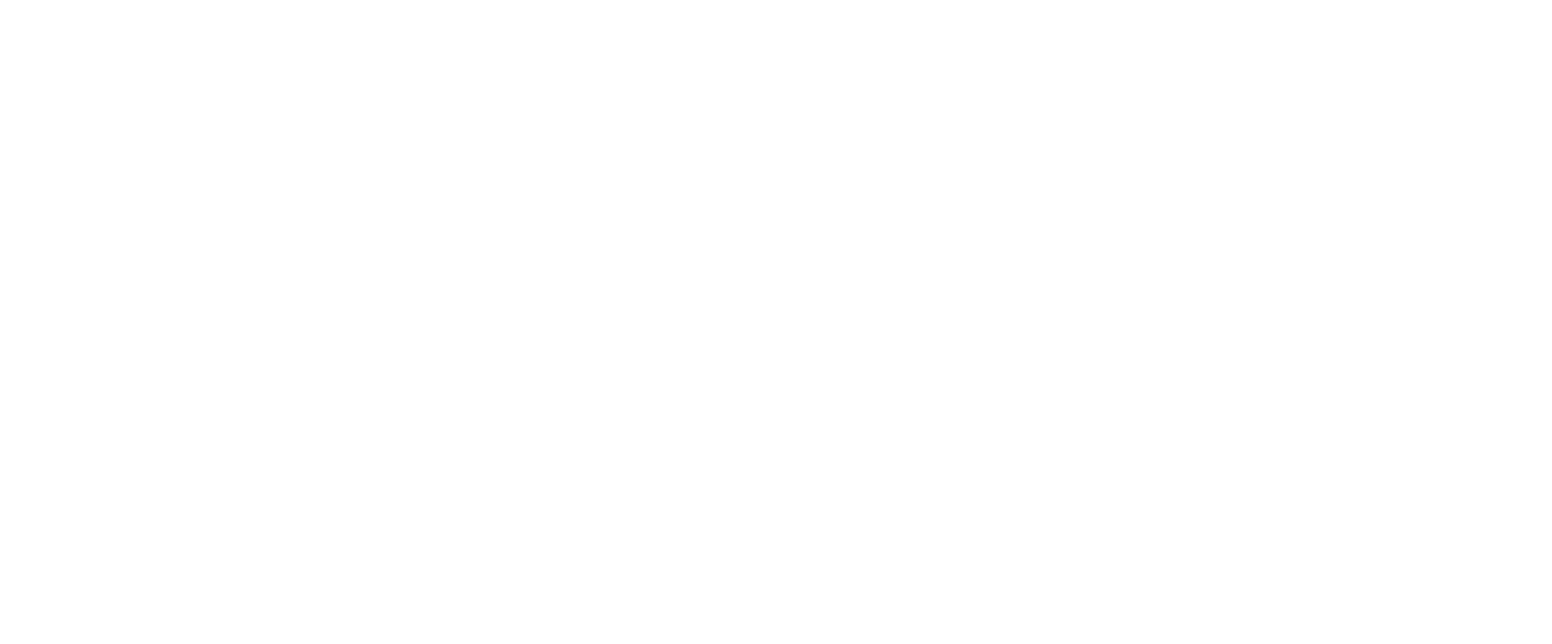
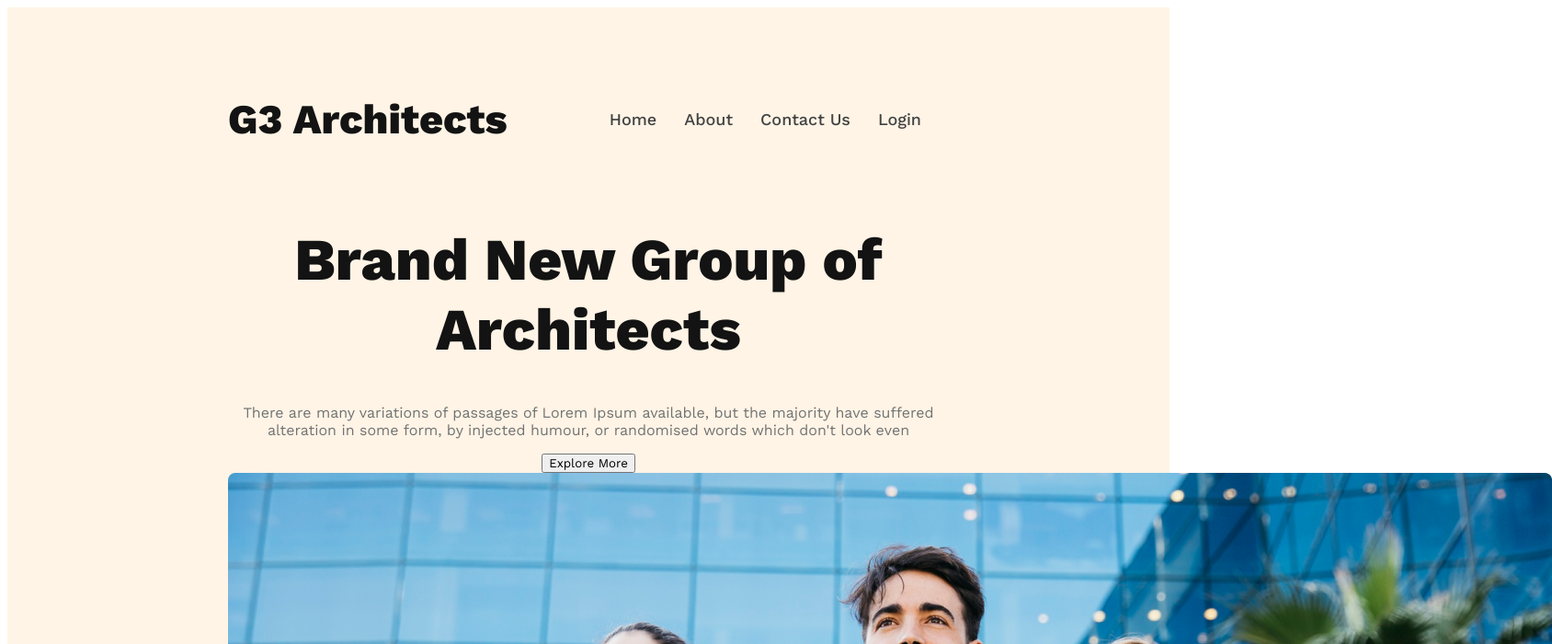
Before and after one commit to tanjinasoha/g3-architect-website, a plain HTML site: page index.html in a window 1280 px wide. Shown: the top 700 px of the page at 92% size, 1688 px wide, since content can reach past the window. Drawn offline with nearby package versions, Linux system fonts and the light colour scheme.

Commit message:
banner content added

```diff
--- a/index.html
+++ b/index.html
@@ -8,7 +8,24 @@
 </head>
 <body>
     <header>
+<nav>
+    <h3 class="header-title">G3 Architects</h3>
+    <ul>
+        <li><a href="">Home</a></li>
+        <li><a href="">About</a></li>
+        <li><a href="">Contact Us</a></li>
+        <li><a href="">Login</a></li>
+    </ul>
+</nav>
+<div class="banner">
+    <div class="banner-content">
+        <h1 class="banner-title">Brand New Group of Architects</h1>
+    <p class="banner-description">There are many variations of passages of Lorem Ipsum available, but the majority have suffered alteration in some form, by injected humour, or randomised words which don't look even</p>
+    <button class="btn-pri">Explore More</button>
+    </div>
+    <img src="images/banner.png" alt="">
 
+</div>
     </header>
     <main>
 
--- a/styles/architect.css
+++ b/styles/architect.css
@@ -0,0 +1,50 @@
+@import url('https://fonts.googleapis.com/css2?family=Open+Sans:ital,wght@0,400;0,800;1,700&family=Work+Sans:wght@400;500;600;800&display=swap');
+*{
+
+font-family: 'Work Sans', sans-serif;
+
+}
+/* header section style */
+header{
+    background-color:rgba(255, 144, 14, 0.10);
+    padding: 50px 240px;
+}
+nav{
+    display: flex;
+    justify-content: space-between;
+    align-items: center;
+}
+nav > ul{
+    display: flex;
+}
+nav li{
+    list-style: none;
+    margin-right: 30px;
+    font-weight: 500;
+    font-size: 18px;
+}
+nav li a{
+    text-decoration: none;
+    color: #424242;
+}
+.header-title{
+    font-size: 45px;
+    font-weight: 700;
+    color: #131313;
+}
+/* banner styles */
+.banner-content{
+    max-width: 800px;
+    text-align: center;
+    margin: 0 auto;
+}
+.banner-title{
+    font-size: 64px;
+    font-weight: 700;
+    color: #131313;
+}
+.banner-description{
+    color: #727272;
+    font-size: 16px;
+    font-weight: 400;
+}
```
